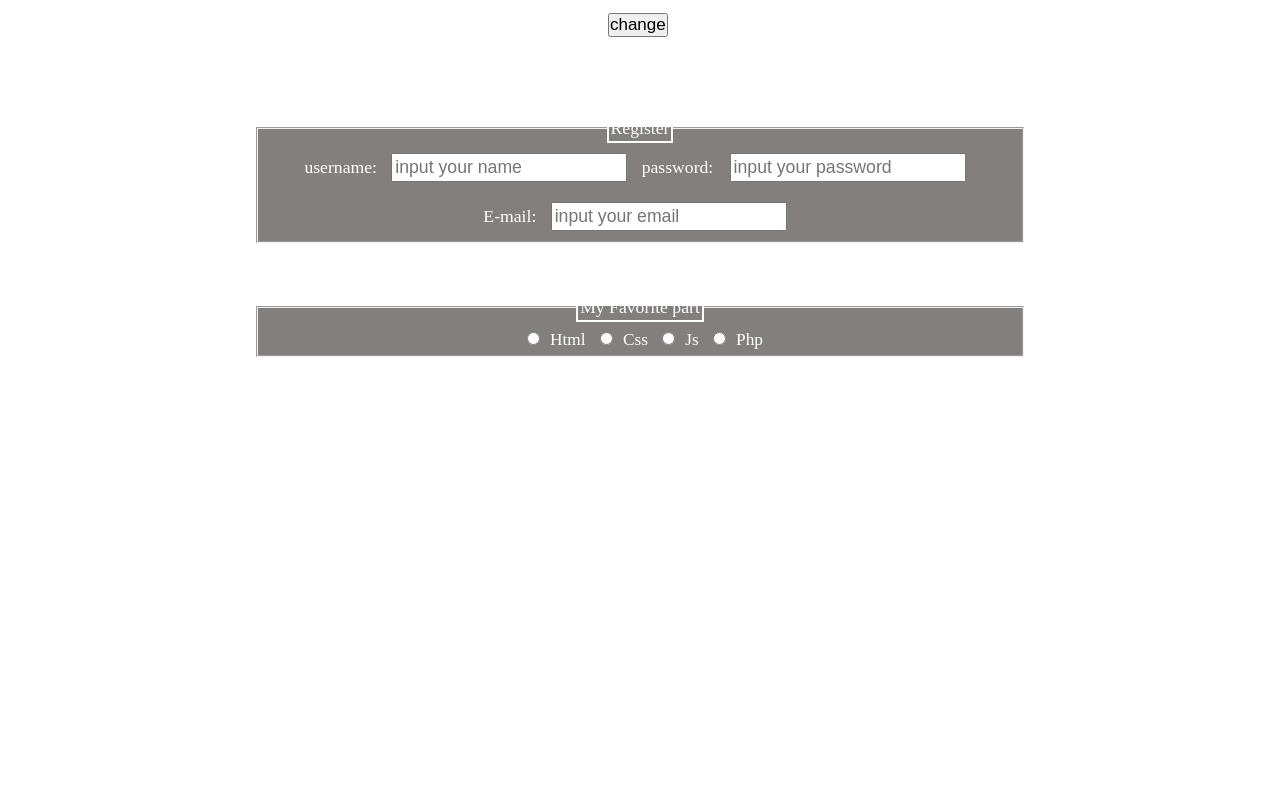
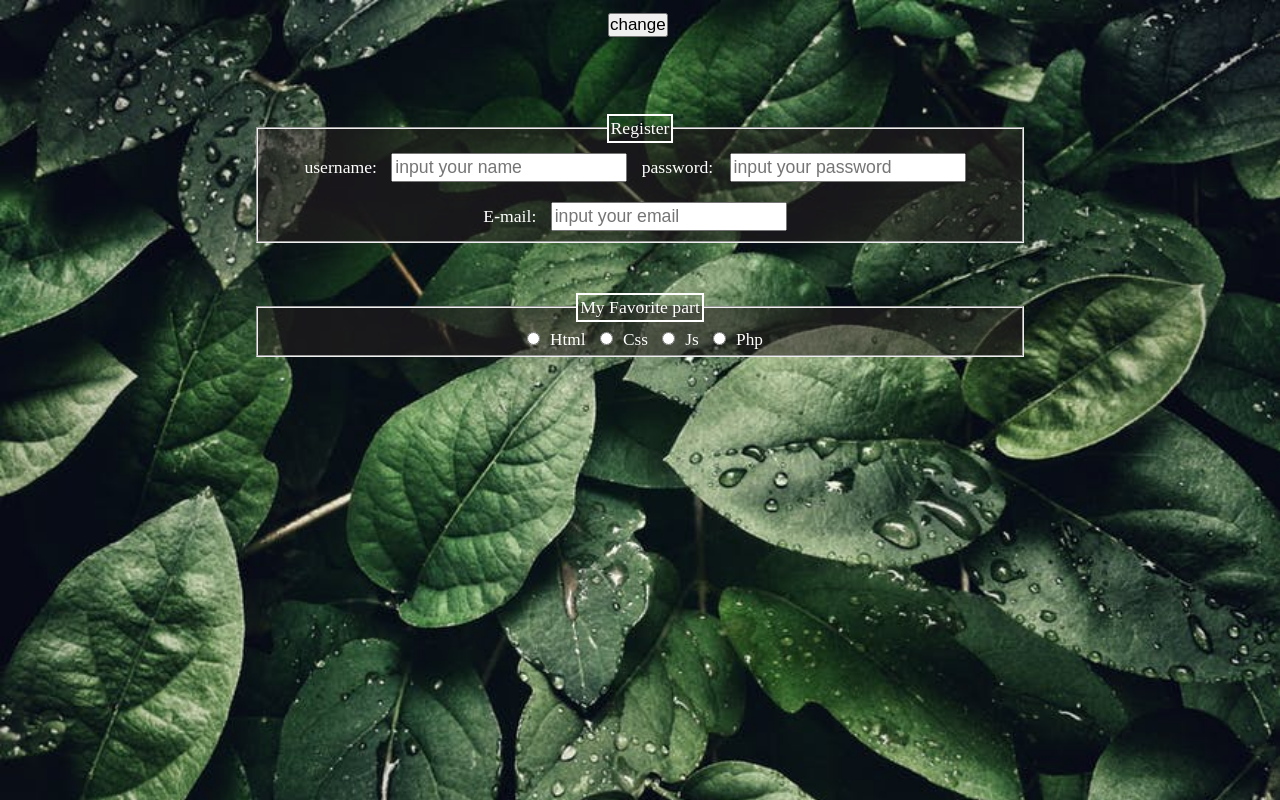
Before and after one commit to Hozain-designs/button, a plain HTML site: page index.html in a window 1280 px wide. Drawn offline with Linux system fonts and the light colour scheme.

Commit message:
Update style.css

```diff
--- a/style.css
+++ b/style.css
@@ -1,6 +1,6 @@
 @charset "utf-8";
 *{padding: 0;margin: 0;font-size: 1.02em}
-body{background-image: url(unlimted/imges/pexels-photo-807598.jpeg );background-size: cover;}
+body{background-image: url(pexels-photo-807598.jpeg );background-size: cover;}
 button{margin: 1%47.5%}
 form{;width: 60%;margin:5% 20% ;}
 fieldset{background-color:rgba(38,30,30,0.57);color: white;text-align: center;margin-top: 50px}
```
